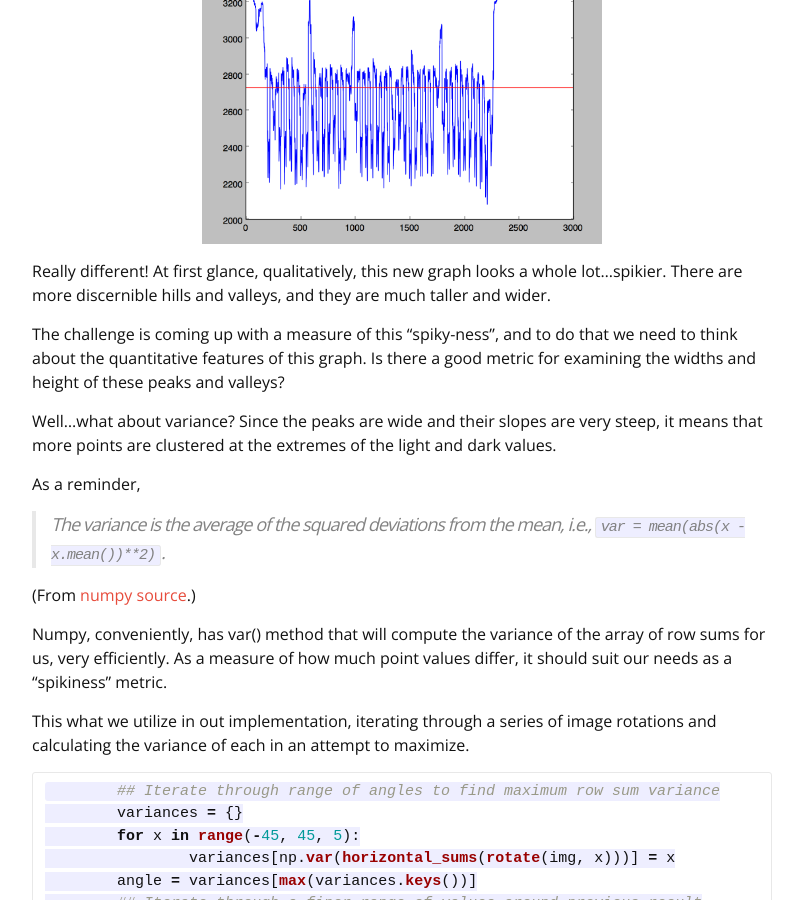
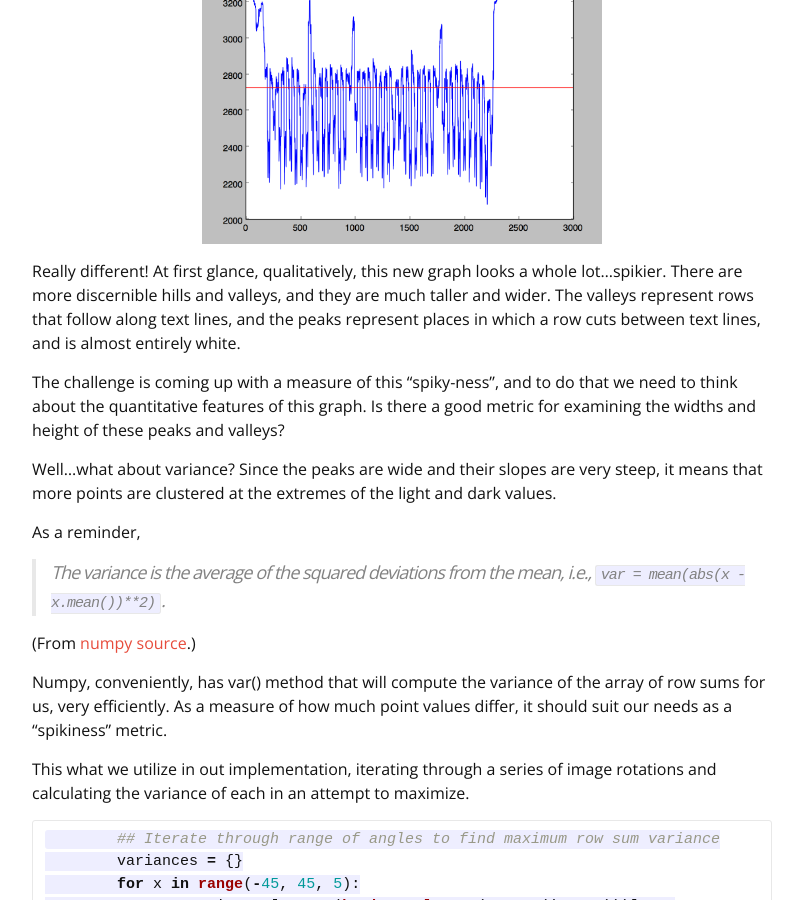
Before and after one commit to catherinemoresco/catherinemoresco.github.io, a Jekyll site: the page built from _posts/2014-12-15-teaching-my-computer-to-read-skew-detection.markdown, in a window 1280 px wide and 900 px high, scrolled down 2434 px. Shown: the whole window, without its empty margins (238-1041 px from the left). Built offline with Jekyll 4.4.1, drawn with Linux system fonts in a browser that asks for light colours; some web fonts are replaced; Markdown is read by kramdown in place of the engine named in the settings.

Commit message:
blog post revision

```diff
--- a/_posts/2014-12-15-teaching-my-computer-to-read-skew-detection.markdown
+++ b/_posts/2014-12-15-teaching-my-computer-to-read-skew-detection.markdown
@@ -49,7 +49,7 @@ Now, if we rotate the image to its optimal angle, it looks like this:
 <img src="/img/2014-12-15/rowgraph.png" style="width:400px">
 </p>
 
-Really different! At first glance, qualitatively, this new graph looks a whole lot...spikier. There are more discernible hills and valleys, and they are much taller and wider.
+Really different! At first glance, qualitatively, this new graph looks a whole lot...spikier. There are more discernible hills and valleys, and they are much taller and wider. The valleys represent rows that follow along text lines, and the peaks represent places in which a row cuts between text lines, and is almost entirely white.
 
 The challenge is coming up with a measure of this "spiky-ness", and to do that we need to think about the quantitative features of this graph. Is there a good metric for examining the widths and height of these peaks and valleys?
 
```
